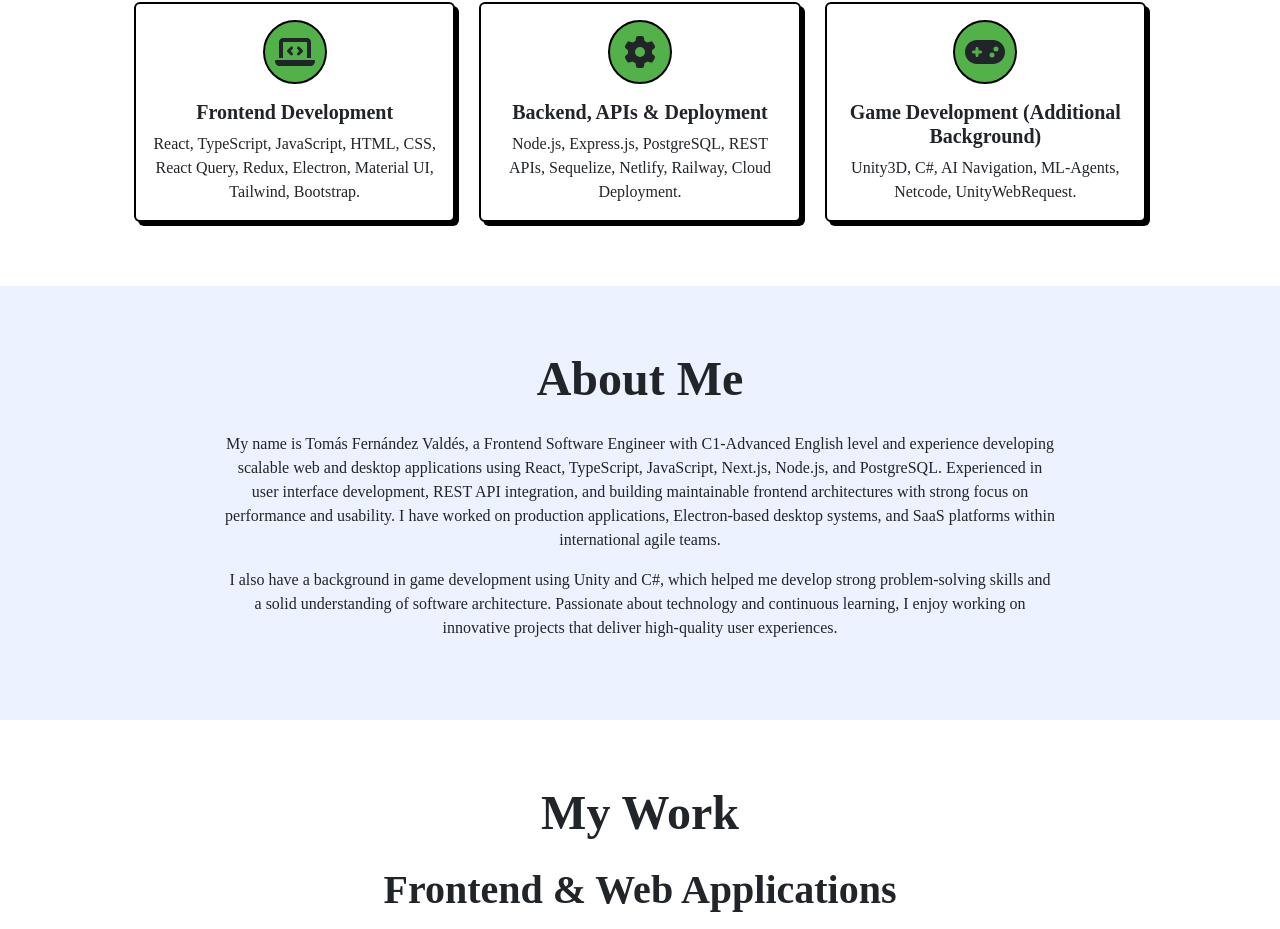
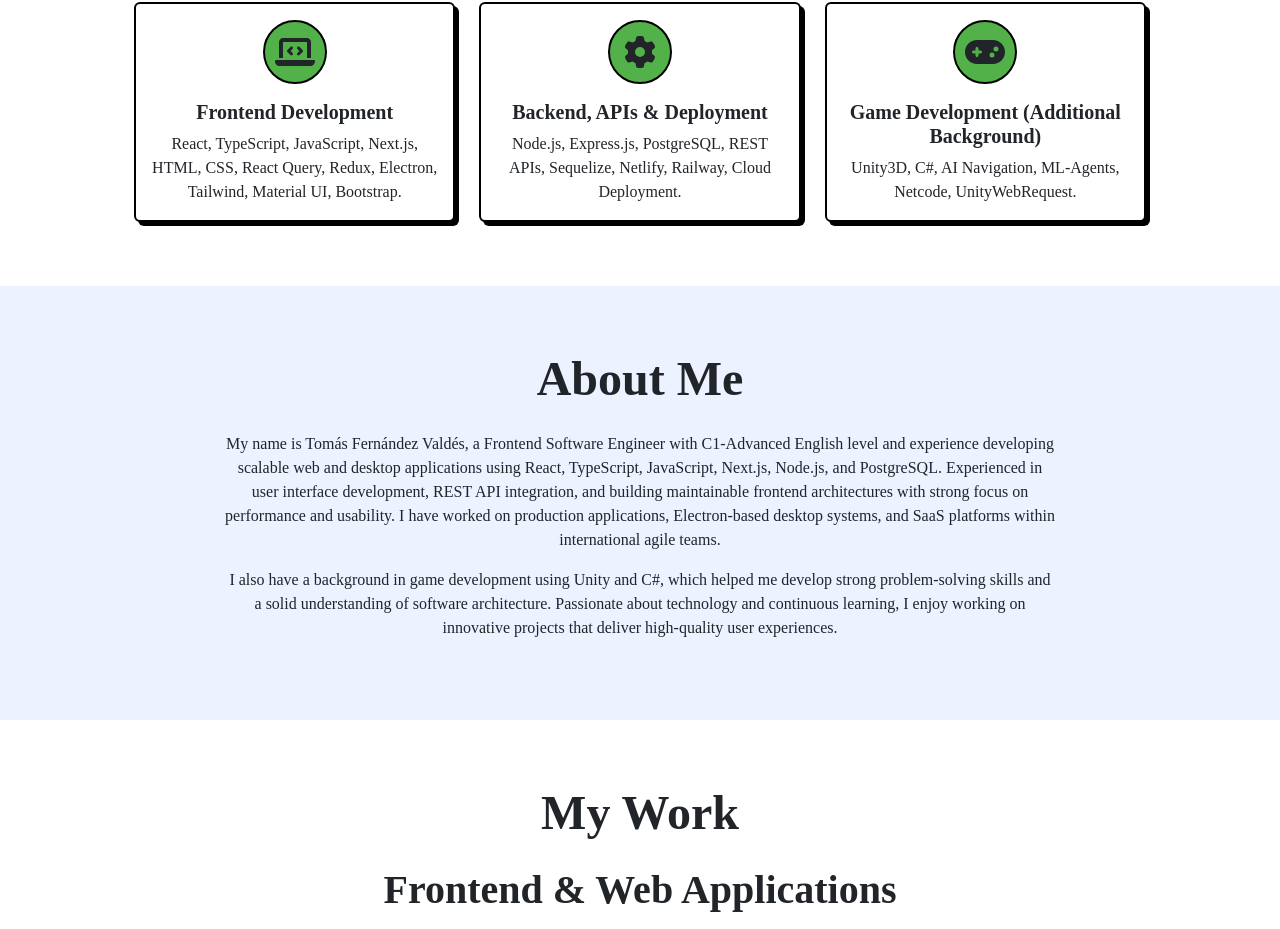
Before and after one commit to tomasfv/sdev-portfolio, a React (Vite) app: page / in a window 1280 px wide. Shown: the part 879-1808 px from the top of the page. Built offline with nearby package versions, Linux system fonts and the light colour scheme; a web font is replaced by a local one.

Commit message:
update data

```diff
--- a/src/components/Services.jsx
+++ b/src/components/Services.jsx
@@ -12,7 +12,7 @@ export default function Services() {
               <i className=""><FontAwesomeIcon icon={faLaptopCode} /></i>
               <div className="card-body">
                 <h5 className="card-title fw-bold">Frontend Development</h5>
-                <p className="card-text">React, TypeScript, JavaScript, HTML, CSS, React Query, Redux, Electron, Material UI, Tailwind, Bootstrap.</p>
+                <p className="card-text">React, TypeScript, JavaScript, Next.js, HTML, CSS, React Query, Redux, Electron, Tailwind, Material UI, Bootstrap.</p>
               </div>
             </div>
           </div>
```
